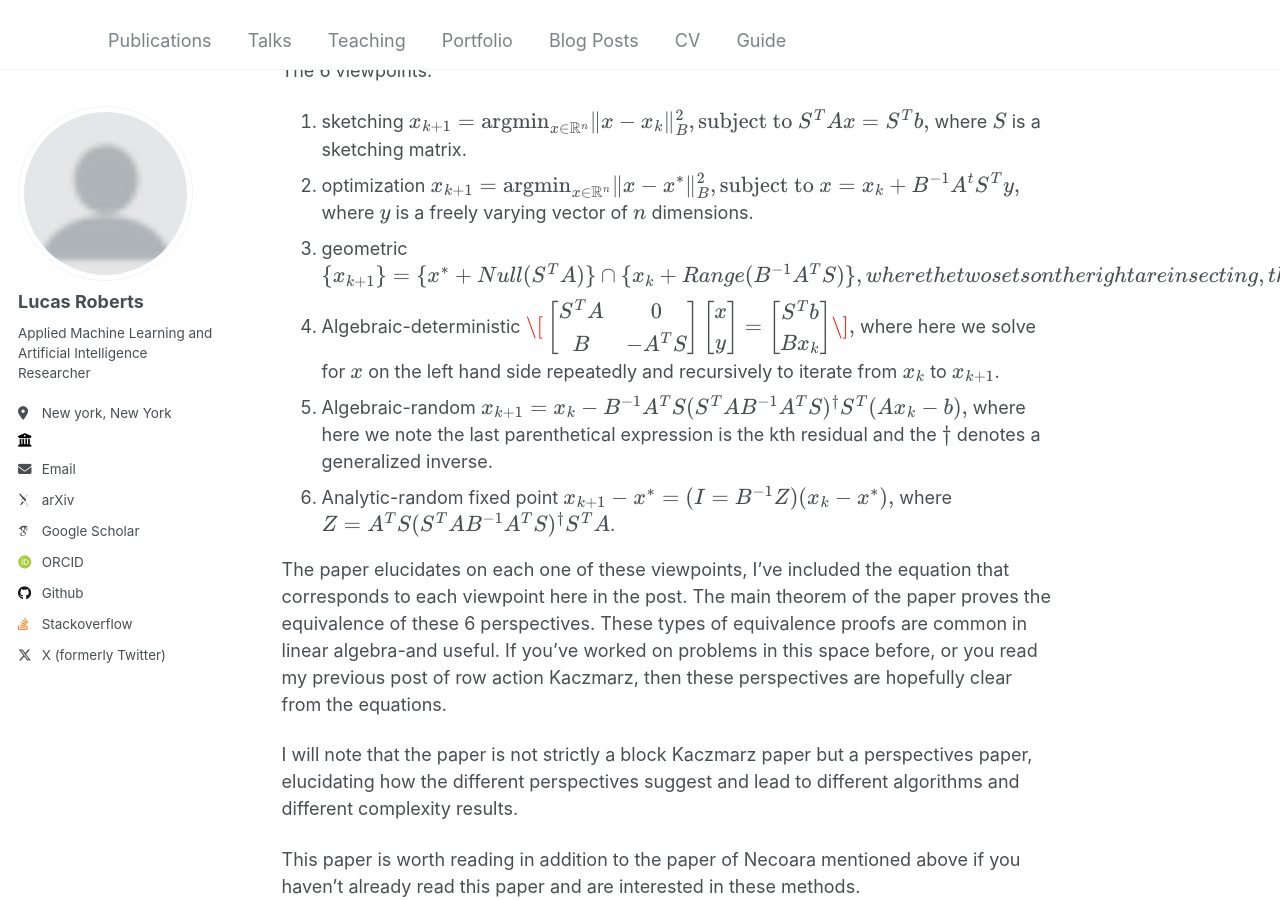
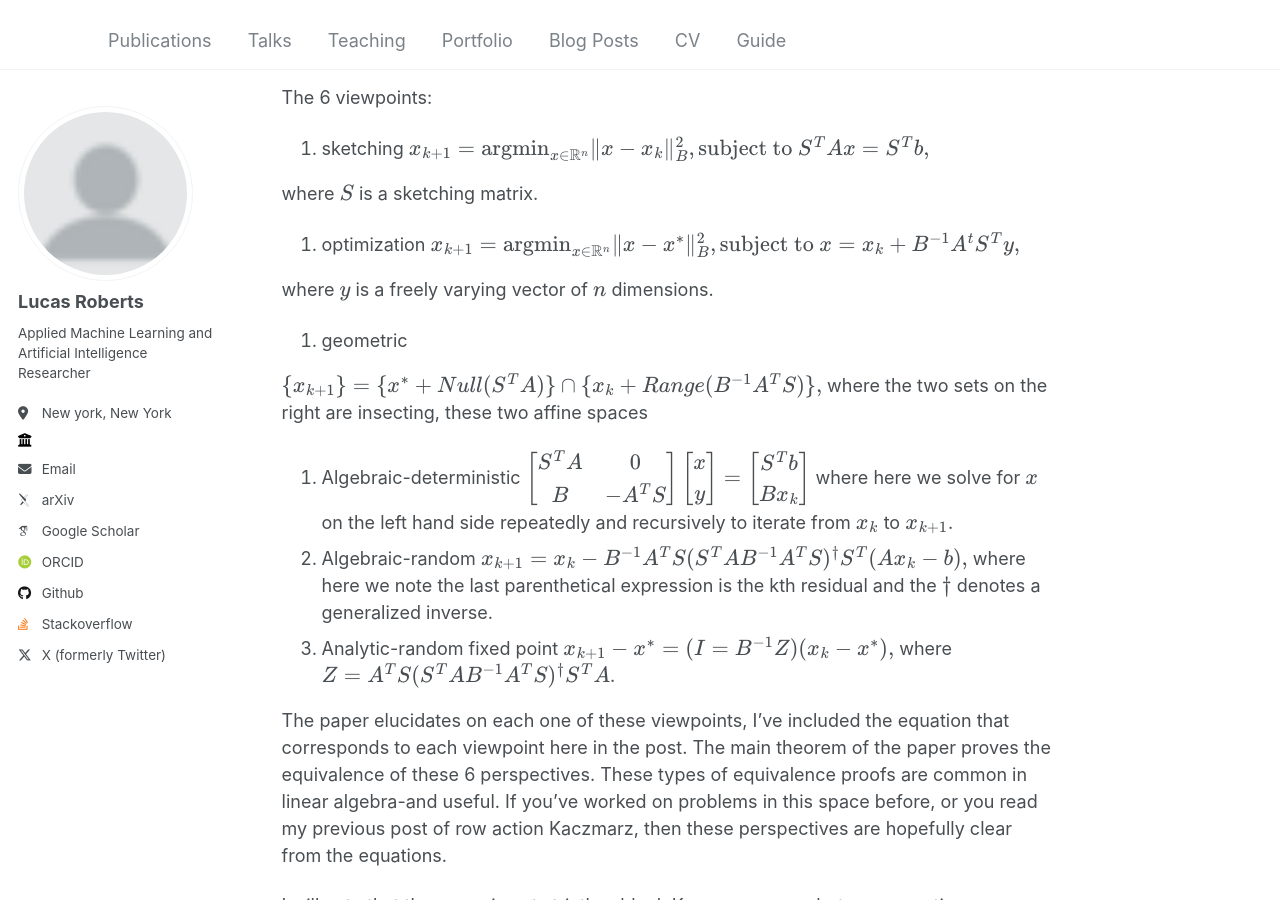
Before and after one commit to rlucas7/rlucas7.github.io, a Jekyll site: the page built from _posts/2025-07-17-block-kaczmarz-papers-notes.md, in a window 1280 px wide and 900 px high, scrolled down 5359 px. Built offline with Jekyll 4.4.1, drawn with Linux system fonts in a browser that asks for light colours; some web fonts are replaced; some of the changed text lies outside the part shown.

Commit message:
cleanup latex formatting

```diff
--- a/_posts/2025-07-17-block-kaczmarz-papers-notes.md
+++ b/_posts/2025-07-17-block-kaczmarz-papers-notes.md
@@ -106,7 +106,7 @@ This second paper
 <a href="https://arxiv.org/pdf/2503.13941" aria-label="Click here to navigate to the arxiv pdf file directly">Randomized Block Kaczmard with Volume Sampling: Momentum Acceleration and efficient implementation</a>
 looks at a different approach to the multi-dimensional probability measure over subsets of rows of the matrix A.
 
-The Authors use subsets of rows of \\( A \)) and form \\( A_SA_S^T \\) and sample proportional to the volume of these submatrices relative to the full matrix.
+The Authors use subsets of rows of \\( A \\) and form \\( A_SA_S^T \\) and sample proportional to the volume of these submatrices relative to the full matrix.
 This is a valid probability measure and they show an interesting algorithm to perform this computation efficiently. They are essentially doing
 a prefix sum over a clever structuring of the sub-matrices and using determinant identities to facilitate the computation.
 
@@ -119,10 +119,10 @@ Instead of using Chebyshev polynomials, they use Symmetric polynomials, effectiv
 Two things that are prevalent in their proofs and not seen in the other papers I've read:
 
 1. They get a quantity that allows them to quantify the tradeoff of different block sizes,
+$$
+\frac{ K_{s_1} }{ K_{s_2} } = \frac{\sum_{i=s_1}^{rank(A)} \sigma_i^2(A) }{ \sum_{i=2_2}^{rank(A)} \sigma_i^2(A)},
+$$
 
-$$
-\frac{K_{s_1}}{K_{s_2}} = \frac{\sum_{i=s_1}^{rank(A) \sigma_i^2(A) }{ \sum_{i=2_2}^{rank(A) \sigma_i^2(A)},
-$$
 where \\( 1 \leq s_1 < s2 \leq rank(A) \\) and \\( \sigma_i^2(A) \\) are the singular values of the matrix \\( A \\).
 In certain cases of random variables the distribution of this fraction will be a beta distribution which is interesting to note because the closed form
 distribution is readily available and the two parameters control the shape of the density and therefore allows us to quantitatively validate the speedup claims.
@@ -165,20 +165,23 @@ The 6 viewpoints:
 $$
 x_{k+1} = \textnormal{argmin}_{x \in \mathbb{R}^n} \| x - x_k \|^2_B, \textnormal{subject to } S^TAx = S^Tb,
 $$
+
 where \\( S \\) is a sketching matrix.
+
 2. optimization
 $$
 x_{k+1} = \textnormal{argmin}_{x \in \mathbb{R}^n} \| x - x^* \|^2_B, \textnormal{subject to } x = x_k + B^{-1}A^tS^Ty,
 $$
+
 where \\( y \\) is a freely varying vector of \\( n \\) dimensions.
 3. geometric
+
 $$
 \{x_{k+1}\} = \{x^* + Null(S^TA) \} \cap \{x_{k} + Range(B^{-1}A^TS) \},
+$$
 where the two sets on the right are insecting, these two affine spaces
-$$
 4. Algebraic-deterministic
 $$
-\[
 \begin{bmatrix}
     S^TA & 0\\
     B    & -A^TS
@@ -192,7 +195,6 @@ $$
     S^Tb \\
     Bx_k
 \end{bmatrix}
-\],
 $$
 where here we solve for \\( x \\) on the left hand side repeatedly and recursively to iterate from \\( x_k \\) to \\( x_{k+1} \\).
 5. Algebraic-random
@@ -205,7 +207,7 @@ the \\( \dagger \\) denotes a generalized inverse.
 $$
 x_{k+1} - x^* = (I = B^{-1}Z)(x_k - x^*),
 $$
-where \\( Z = A^TS(S^TAB^{-1}A^TS)^{\dagger}S^TA\\).
+where \\( Z = A^TS(S^TAB^{-1}A^TS)^{\dagger}S^TA \\).
 
 The paper elucidates on each one of these viewpoints, I've included the equation that corresponds to each viewpoint here in the post.
 The main theorem of the paper proves the equivalence of these 6 perspectives. These types of equivalence proofs are common in linear algebra-and useful.
```
Also changed, not shown: other parts of _posts/2025-07-17-block-kaczmarz-papers-notes.md (+1 -1 lines).
